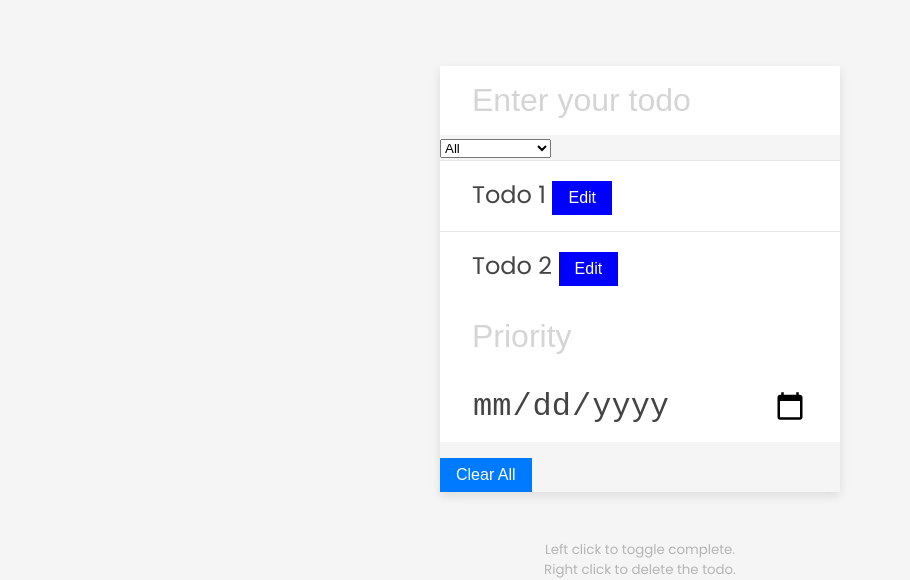
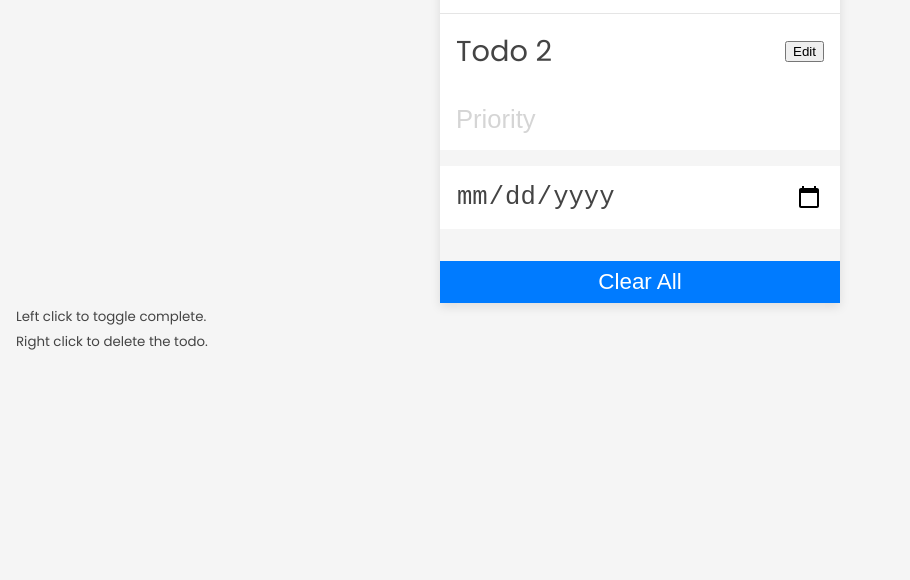
Before and after one commit to steve2700/todo-app, a plain HTML site: page index.html in a window 1280 px wide. Shown: the part 388-968 px from the top of the page, without its empty margins (0-910 px from the left). After the commit the page ends 800 px from the top, so only its background shows below. Drawn offline with Linux system fonts and the light colour scheme.

Commit message:
finished adding new features

```diff
--- a/script.js
+++ b/script.js
@@ -165,3 +165,18 @@ function updateTodoTextInLocalStorage(todoItem, newText) {
     localStorage.setItem("todos", JSON.stringify(todos));
   }
 }
+todosUL.addEventListener("contextmenu", (e) => {
+    e.preventDefault();
+
+    const todoItem = e.target.closest("li");
+
+    if (todoItem) {
+        const todoText = todoItem.querySelector(".todo-text").textContent;
+        const confirmDelete = confirm(`Are you sure you want to delete "${todoText}"?`);
+
+        if (confirmDelete) {
+            todoItem.remove();
+            updateLS();
+        }
+    }
+});
--- a/style.css
+++ b/style.css
@@ -7,34 +7,34 @@
 body {
     background-color: #f5f5f5;
     color: #444;
-    display: flex;
-    align-items: center;
-    flex-direction: column;
     font-family: "Poppins", sans-serif;
     margin: 0;
-    min-height: 100vh;
+    padding: 1rem;
 }
 
 h1 {
     color: rgb(179, 131, 226);
-    font-size: 10rem;
+    font-size: 3rem;
     text-align: center;
-    opacity: 0.4;
+    opacity: 0.8;
+    margin-bottom: 2rem;
 }
 
 form {
     box-shadow: 0 4px 10px rgba(0, 0, 0, 0.1);
     max-width: 100%;
     width: 400px;
+    margin: 0 auto;
 }
 
 .input {
     border: none;
     color: #444;
-    font-size: 2rem;
-    padding: 1rem 2rem;
+    font-size: 1.6rem;
+    padding: 1rem;
     display: block;
     width: 100%;
+    margin-bottom: 1rem;
 }
 
 .input::placeholder {
@@ -46,13 +46,17 @@ form {
     padding: 0;
     margin: 0;
     list-style-type: none;
+    margin-top: 2rem;
 }
 
 .todos li {
     border-top: 1px solid #e5e5e5;
     cursor: pointer;
-    font-size: 1.5rem;
-    padding: 1rem 2rem;
+    font-size: 1.8rem;
+    padding: 1rem;
+    display: flex;
+    justify-content: space-between;
+    align-items: center;
 }
 
 .todos li.completed {
@@ -60,31 +64,36 @@ form {
     text-decoration: line-through;
 }
 
-small {
+.small-info {
     color: #b5b5b5;
-    margin-top: 3rem;
+    margin-top: 2rem;
     text-align: center;
+}
 
+#filterSelect {
+    font-size: 1.6rem;
+    padding: 0.5rem;
+    margin-bottom: 1rem;
+    width: 100%;
 }
-/* Add styles for the clear button */
+
 #clearButton {
     background-color: #007bff;
     color: #fff;
     border: none;
     padding: 0.5rem 1rem;
-    font-size: 1rem;
+    font-size: 1.4rem;
     cursor: pointer;
     margin-top: 1rem;
+    width: 100%;
 }
 
 #clearButton:hover {
     background-color: #0056b3;
 }
-.edit-button {
-  background-color: blue;
-  color: white;
-  border: none;
-  padding: 0.5rem 1rem;
-  font-size: 1rem;
-  cursor: pointer;
+
+@media screen and (max-width: 600px) {
+    form {
+        width: 100%;
+    }
 }
```
